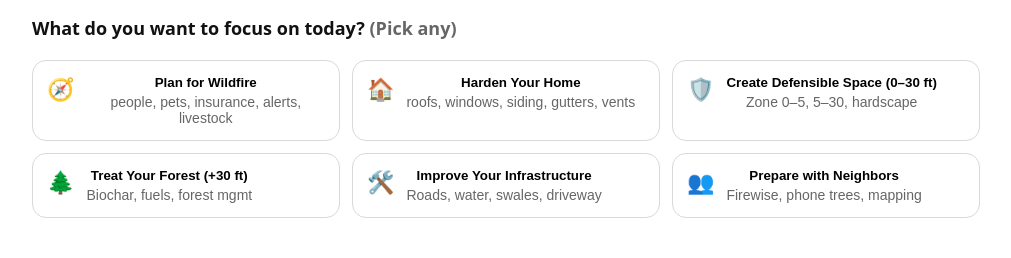
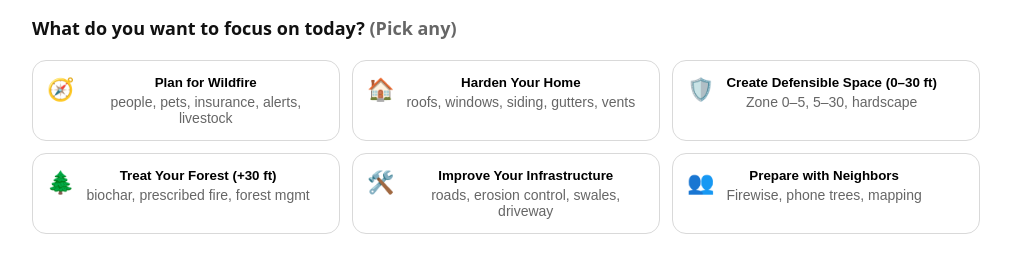
Before and after one commit to skyoakstone/emberravenproto, a plain HTML site: page emberraven_proto_monochrome_updated.html in a window 1280 px wide. Shown: the part 579-837 px from the top of the page, without its empty margins (134-1145 px from the left). Drawn offline with Linux system fonts and the light colour scheme; some packages are replaced by stand-ins of ours.

Commit message:
Update emberraven_proto_monochrome_updated.html

```diff
--- a/emberraven_proto_monochrome_updated.html
+++ b/emberraven_proto_monochrome_updated.html
@@ -242,8 +242,8 @@ const CATEGORIES = [
   { id:"plan",       icon:"🧭", title:"Plan for Wildfire",                     desc:"people, pets, insurance, alerts, livestock" },
   { id:"harden",     icon:"🏠", title:"Harden Your Home",                      desc:"roofs, windows, siding, gutters, vents" },
   { id:"defensible", icon:"🛡️", title:"Create Defensible Space (0–30 ft)",    desc:"Zone 0–5, 5–30, hardscape" },
-  { id:"forest",     icon:"🌲", title:"Treat Your Forest (+30 ft)",            desc:"Biochar, fuels, forest mgmt" },
-  { id:"infra",      icon:"🛠️", title:"Improve Your Infrastructure",          desc:"Roads, water, swales, driveway" },
+  { id:"forest",     icon:"🌲", title:"Treat Your Forest (+30 ft)",            desc:"biochar, prescribed fire, forest mgmt" },
+  { id:"infra",      icon:"🛠️", title:"Improve Your Infrastructure",          desc:"roads, erosion control, swales, driveway" },
   { id:"neighbors",  icon:"👥", title:"Prepare with Neighbors",                desc:"Firewise, phone trees, mapping" },
 ];
 
```
